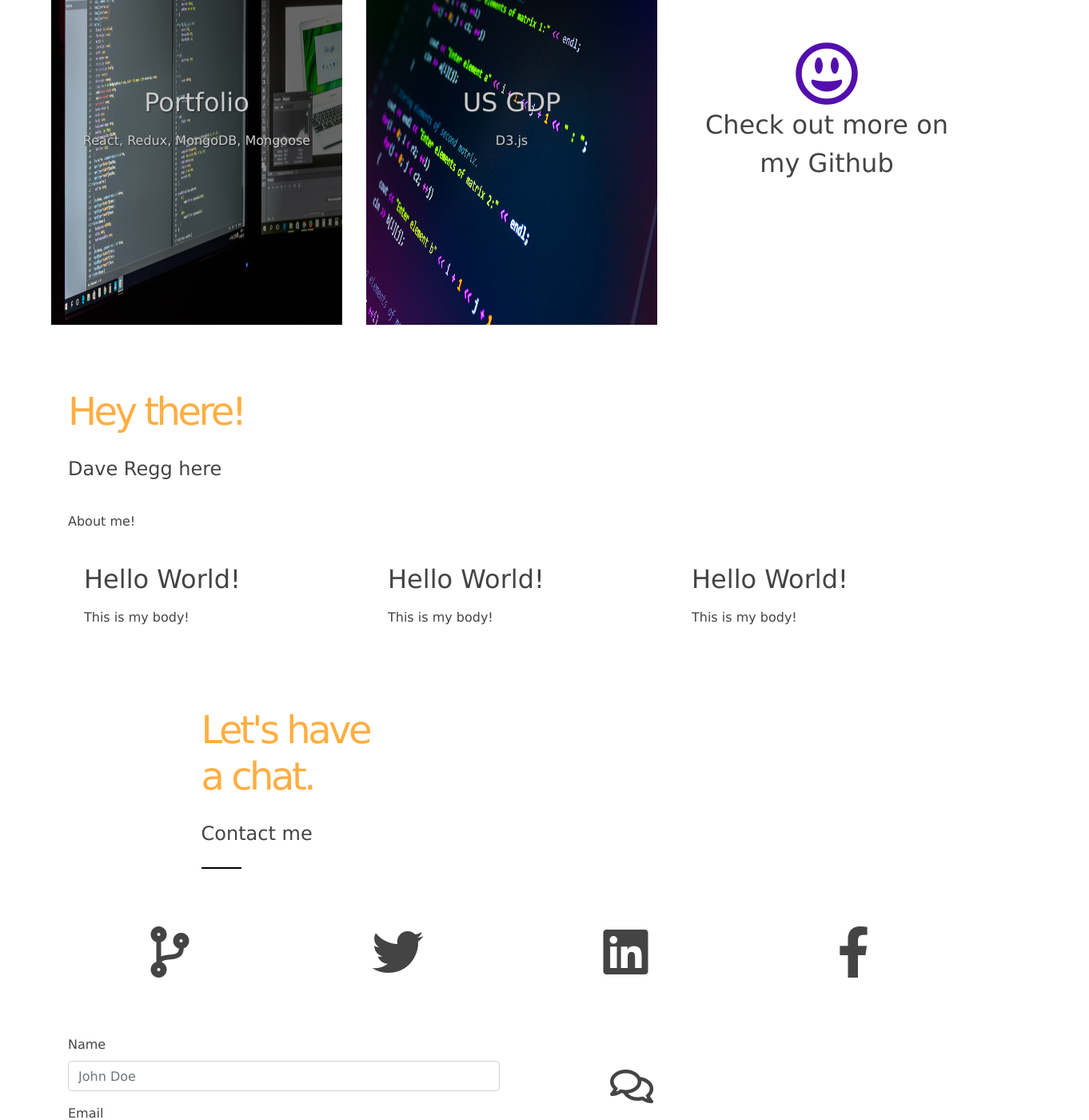
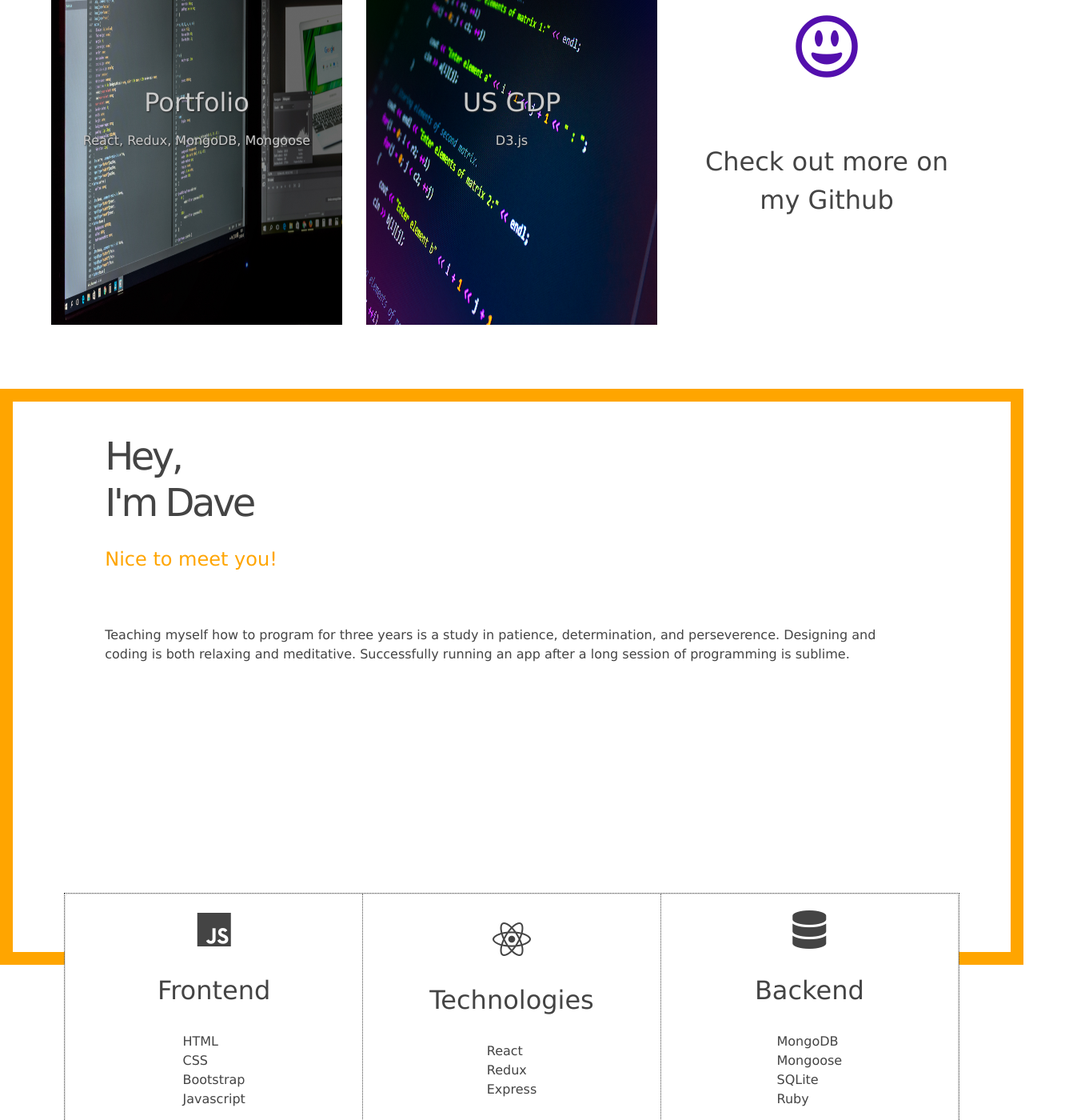
Before and after one commit to drregg6/full-stack-portfolio, a React (Create React App) app in the folder client/: page / in a window 1280 px wide. Shown: the part 1520-2920 px from the top of the page at 80% size, 1362 px wide, since content can reach past the window. Built offline with nearby package versions, Linux system fonts and the light colour scheme.

Commit message:
styling the About Component

```diff
--- a/client/public/index.html
+++ b/client/public/index.html
@@ -23,7 +23,7 @@
       work correctly both with client-side routing and a non-root public URL.
       Learn how to configure a non-root public URL by running `npm run build`.
     -->
-    <title>Full Stack Portfolio</title>
+    <title>Dave Regg | Web Developer</title>
   </head>
   <body>
     <noscript>You need to enable JavaScript to run this app.</noscript>
--- a/client/src/App.css
+++ b/client/src/App.css
@@ -79,6 +79,7 @@ a,
 a:hover,
 .navbar-light .navbar-nav .nav-link:hover {
     color: #0b62a4;
+    text-decoration: none;
 }
 
 .component-margin {
@@ -143,7 +144,7 @@ nav {
     justify-content: center;
 }
 
-.card,
+.portfolio-card-link,
 .card-img-top {
     border: none;
     border-radius: 0;
@@ -154,13 +155,13 @@ nav {
     width: auto;
 }
 
-.card-deck .card {
+.card-deck .portfolio-card-link {
     height: 65vh;
 }
-.card-deck .card:first-child {
+.card-deck .portfolio-card-link:first-child {
     margin-left: 0;
 }
-.card-deck .card:last-child {
+.card-deck .portfolio-card-link:last-child {
     margin-right: 0;
 }
 
@@ -181,7 +182,7 @@ nav {
 }
 
 .portfolio-card-link img {
-    transition: all .25s ease-in;
+    transition: all .15s ease-in;
 }
 
 .portfolio-card-link:hover img {
@@ -189,16 +190,19 @@ nav {
 }
 
 /* link to github */
-.see-more-card {
+.see-more-card,
+.see-more-card i {
     justify-content: center;
 
     transition: all .2s;
 }
 .see-more-card:hover {
     background: #530fad;
+    color: #fff;
 }
 .see-more-card i {
     color: #530fad;
+    margin-bottom: 2.5rem;
 }
 .see-more-card:hover i {
     color: #fff;
@@ -209,7 +213,7 @@ nav {
 /* contact rules */
 .contact-header {
     position: relative;
-    left: 15%;
+    left: 2rem;
 }
 .contact-header:after {
     content: '';
@@ -262,7 +266,7 @@ nav {
         margin-left: 5rem;
         margin-right: 5rem;
     }
-    .card-deck .card {
+    .card-deck .portfolio-card-link {
         margin: 0;
         margin-bottom: 1rem;
         height: 92vh;
@@ -277,29 +281,10 @@ nav {
         margin-left: 2rem;
         margin-right: 2rem;
     }
-    .card-deck .card {
+    .card-deck .portfolio-card-link {
         height: 75vh;
     }
     .contact-icons div:last-child {
         margin-bottom: 0;
     }
 }
-
-/*@media (max-width: 768px) {
-    .card-deck {
-        flex-flow: column;
-        margin-bottom: 0;
-    }
-    .card-deck .card {
-        margin-right: 0;
-        margin-left: 0;
-        margin-bottom: 1em;
-
-        height: 92vh;
-    }
-}
-@media (max-width: 576px) {
-    .card-deck .card {
-        height: 60vh;
-    }
-}*/
--- a/client/src/components/About.js
+++ b/client/src/components/About.js
@@ -1,11 +1,11 @@
 import React, { Component } from 'react';
 import {
   Container,
-  Row,
-  Col,
+  CardGroup,
   Card,
   CardBody,
   CardTitle,
+  CardSubtitle,
   CardText
 } from 'reactstrap';
 
@@ -13,39 +13,59 @@ class About extends Component {
   render() {
     return (
       <div className="custom-about component-margin" id="about">
-        <Container>
+        <Container fluid className="header-container flex-column" style={{border: '1rem solid orange', height: '90vh', minHeight: '250px', alignItems: 'flex-start'}} >
           <div className="about-header inner-margin">
-            <h1 className="header-text">Hey there!</h1>
-              <h2 className="header-subtext">Dave Regg here</h2>
+            <h1 className="header-text" style={{color: '#444'}}>
+              Hey,<br />
+              I'm Dave
+            </h1>
+            <h2 className="header-subtext" style={{color: 'orange'}}>
+              Nice to meet you!
+            </h2>
           </div>
-          <div>
-            <p>
-              About me!
-            </p>
-          </div>
-          <div>
-            <Row>
-              <Col xs="12" md="4">
-                <Card body>
-                  <CardTitle>Hello World!</CardTitle>
-                  <CardText>This is my body!</CardText>
-                </Card>
-              </Col>
-              <Col xs="12" md="4">
-                <Card body>
-                  <CardTitle>Hello World!</CardTitle>
-                  <CardText>This is my body!</CardText>
-                </Card>
-              </Col>
-              <Col xs="12" md="4">
-                <Card body>
-                  <CardTitle>Hello World!</CardTitle>
-                  <CardText>This is my body!</CardText>
-                </Card>
-              </Col>
-            </Row>
-          </div>
+          <p>
+            Teaching myself how to program for three years is a study in patience, determination, and perseverence.
+            Designing and coding is both relaxing and meditative.
+            Successfully running an app after a long session of programming is sublime.
+          </p>
         </Container>
+        <CardGroup className="inner-margin portfolio-margin-top" style={{marginLeft: '5rem', marginRight: '5rem', border: '1px dotted #444'}}>
+          <Card className="center-content" style={{justifyContent: 'center', borderRight: '1px dotted #444', borderBottom: '1px dotted #444'}} body>
+            <div className="about-card-header center-content flex-column">
+              <i className="fab fa-js fa-3x"></i>
+              <CardTitle className="header-subtext">Frontend</CardTitle>
+            </div>
+            <CardText>
+              HTML<br />
+              CSS<br />
+              Bootstrap<br />
+              Javascript
+            </CardText>
+          </Card>
+          <Card className="center-content" style={{justifyContent: 'center', borderRight: '1px dotted #444', borderBottom: '1px dotted #444'}} body>
+            <div className="about-card-header center-content flex-column">
+              <i className="fab fa-react fa-3x"></i>
+              <CardTitle className="header-subtext">Technologies</CardTitle>
+            </div>
+            <CardText>
+              React<br />
+              Redux<br />
+              Express
+            </CardText>
+          </Card>
+          <Card className="center-content" style={{justifyContent: 'center'}} body>
+            <div className="about-card-header center-content flex-column">
+              <i className="fas fa-database fa-3x"></i>
+              <CardTitle className="header-subtext">Backend</CardTitle>
+            </div>
+            <CardText>
+              MongoDB<br />
+              Mongoose<br />
+              SQLite<br />
+              Ruby
+            </CardText>
+          </Card>
+        </CardGroup>
       </div>
     )
   }
--- a/client/src/components/Portfolio.js
+++ b/client/src/components/Portfolio.js
@@ -69,10 +69,10 @@ class Portfolio extends Component {
               </div>
             </CardImgOverlay>
           </a>
-          <a href="#" className="portfolio-card-link card see-more-card">
+          <a href="https://github.com/drregg6" className="portfolio-card-link card see-more-card">
             <div className="portfolio-title">
-              <i className="far fa-grin-alt fa-5x"></i>
-              <CardTitle>Check out more on my Github</CardTitle>
+              <i className="far fa-grin-alt fa-5x inner-margin"></i>
+              <CardTitle className="inner-margin">Check out more on my Github</CardTitle>
             </div>
           </a>
         </CardDeck>
```
